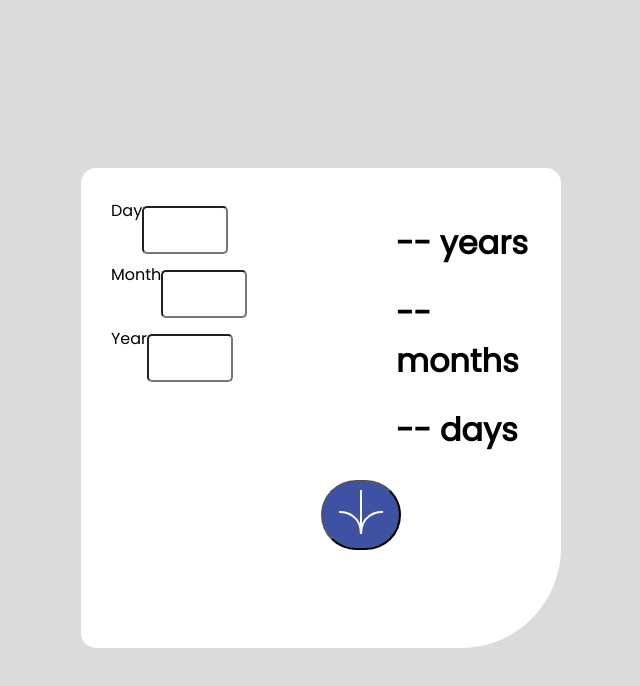
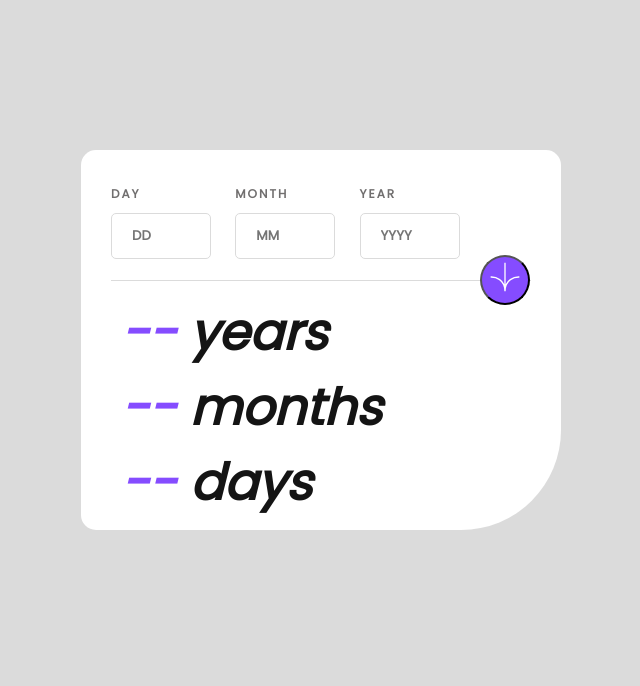
Before and after one commit to Agostinho01/Age-calculator-app, a plain HTML site: page index.html in a window 1280 px wide. Shown: the whole page, without its empty margins (319-959 px from the left). Drawn offline with Linux system fonts and the light colour scheme.

Commit message:
feat: styles

```diff
--- a/index.html
+++ b/index.html
@@ -20,24 +20,24 @@
       <div class="form">
         <div class="input-form">
           <span>Day</span>
-          <input type="number" id="fday" name="fday" />
+          <input type="number" id="fday" name="fday" placeholder="DD" />
         </div>
         <div class="input-form">
           <span>Month</span>
-          <input type="number" id="fmonth" name="fmonth" />
+          <input type="number" id="fmonth" name="fmonth" placeholder="MM" />
         </div>
         <div class="input-form">
           <span>Year</span>
-          <input type="number" id="fyear" name="fyear" />
+          <input type="number" id="fyear" name="fyear" placeholder="YYYY" />
         </div>
         <button class="submeter">
           <img src="/assets/images/icon-arrow.svg" alt="" />
         </button>
       </div>
       <div class="output">
-        <h1><span class="year">-- years</span></h1>
-        <h1><span class="month">-- months</span></h1>
-        <h1><span class="day">-- days</span></h1>
+        <h1><span class="result year">--</span> years</h1>
+        <h1><span class="result month">--</span> months</h1>
+        <h1><span class="result day">--</span> days</h1>
       </div>
     </div>
     <!--
--- a/styles.css
+++ b/styles.css
@@ -4,6 +4,8 @@
 }
 
 :root {
+  --Purple: hsl(259, 100%, 65%);
+  --Light: hsl(0, 100%, 67%);
   --White: hsl(0, 0%, 100%);
   --Off-white: hsl(0, 0%, 94%);
   --Light-grey: hsl(0, 0%, 86%);
@@ -16,24 +18,22 @@
 }
 
 body {
-  display: flex;
-  justify-content: center;
-  align-items: center;
-  min-height: 100vh;
   background-color: var(--Light-grey);
 }
-.attribution {
+
+/* .attribution {
   font-size: 11px;
   text-align: center;
 }
 .attribution a {
   color: hsl(228, 45%, 44%);
-}
+} */
 
 .main {
-  display: flex;
+  /* display: flex; */
+  margin: 150px auto;
   background-color: var(--White);
-  height: 420px;
+  height: 320px;
   width: 420px;
   padding: 30px;
   border-radius: 15px;
@@ -41,30 +41,81 @@ body {
 }
 
 .form {
-  display: flex;
-  flex-direction: column;
+  position: relative;
+  border-bottom: solid 1px var(--Light-grey);
 }
 
 input[type="number"] {
-  width: 30%;
+  width: 100px;
   padding: 12px 20px;
   margin: 8px 0;
   box-sizing: border-box;
+  border: 1px solid var(--Light-grey);
   border-radius: 5px;
+  color: var(--Smokey-grey);
+  font-weight: 800;
 }
 
 .input-form {
-  display: flex;
+  display: inline-block;
+  width: 100px;
+  height: 100px;
+  margin-right: 20px;
 }
 
 .submeter {
   border-radius: 50px;
-  height: 70px;
-  width: 80px;
-  align-items: center;
-  padding: 0;
-  background-color: hsl(228, 45%, 44%);
+  height: 50px;
+  width: 50px;
+  padding: 5px;
+  background-color: var(--Purple);
   position: absolute;
-  left: 50%;
-  top: 60%;
+  right: 10;
+  bottom: -25px;
 }
+
+img {
+  height: 30px;
+  width: 30px;
+}
+.input-form span {
+  color: var(--Smokey-grey);
+  text-transform: uppercase;
+  letter-spacing: 2px;
+  font-size: 12px;
+  font-weight: 800;
+}
+
+.result {
+  color: var(--Purple);
+  display: inline-block;
+}
+
+h1:first-child {
+  margin-top: 15px;
+}
+
+h1 {
+  margin: 0 10px;
+  font-size: 50px;
+  font-style: italic;
+  font-weight: 900;
+  color: var(--Off-black);
+}
+
+/*Remover as setas do input form*/
+input::-webkit-outer-spin-button,
+input::-webkit-inner-spin-button {
+  -webkit-appearance: none;
+  margin: 0;
+}
+
+input:hover {
+  border-color: var(--Purple);
+  cursor: pointer;
+}
+
+input:focus {
+  border-color: var(--Purple);
+  caret-color: var(--Purple) underscore;
+}
```
